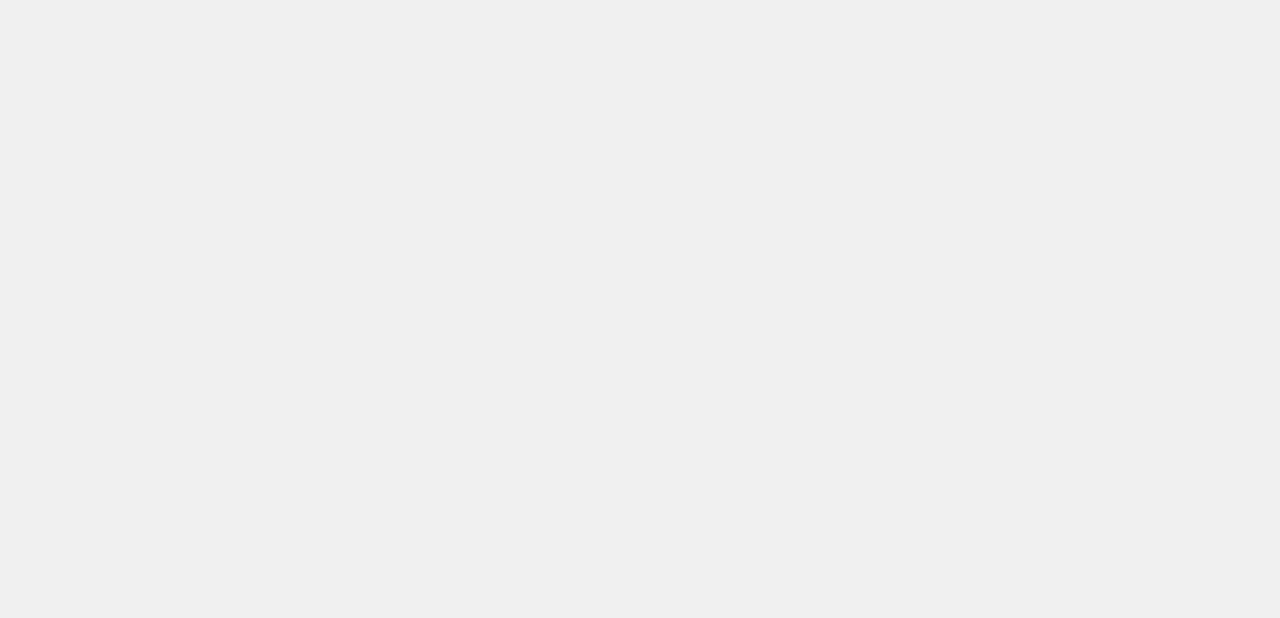
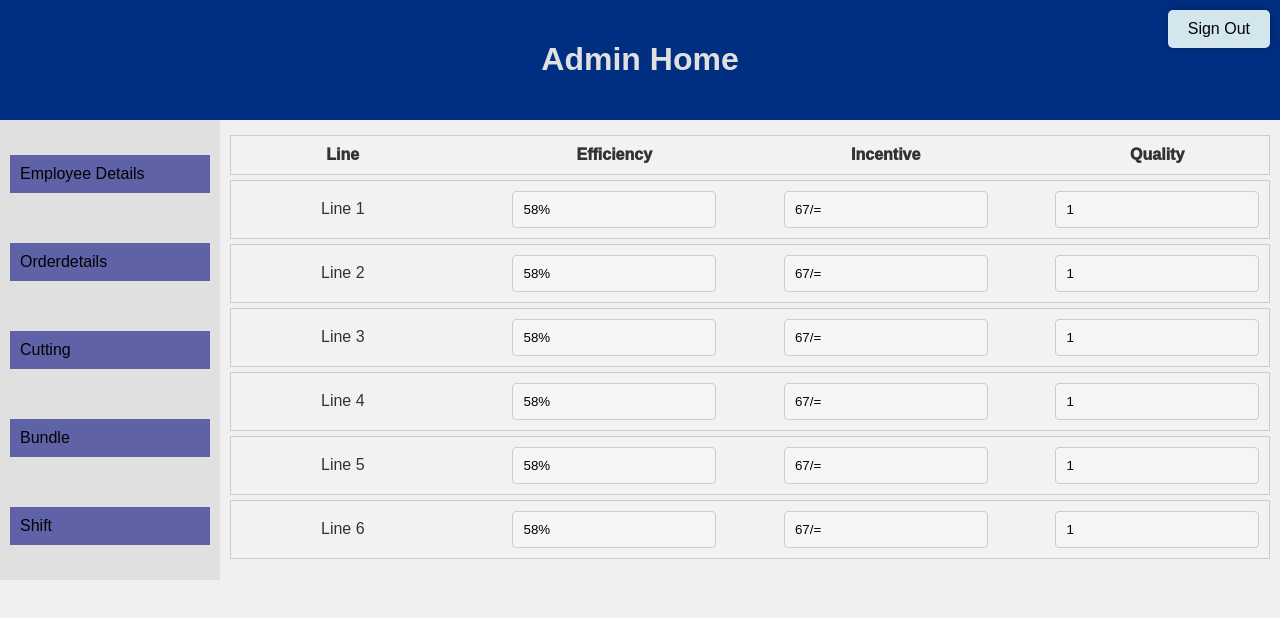
Before and after one commit to KavishkaChamath/Delta-Core, a React (Create React App) app: page /pages/Admin in a window 1280 px wide. Before the commit this address had no page. Shown: the top 618 px of the page. Built offline with nearby package versions, Linux system fonts and the light colour scheme.

Commit message:
link to the order,employee details
Admin home, Employee and Order Details done.

```diff
--- a/src/App.js
+++ b/src/App.js
@@ -13,6 +13,7 @@ import ItHome from './pages/ItHome';
 import AddEmployee from './pages/AddEmployee';
 import EmployeeHome from './pages/EmployeeHome';
 import OrderHome from './pages/OderHome';
+import Admin from './pages/Admin';
 
 
 function App() {
@@ -28,6 +29,7 @@ function App() {
        <Route path="/pages/AdminHome" element={<AdminHome />} />
        <Route path="/pages/ItHome" element={<ItHome />} />
        <Route path="/pages/LineHome" element={<LineHome />} />
+       <Route path="/pages/Admin" element={<Admin />} />
        <Route path="/pages/EmployeeHome" element={<EmployeeHome />} />
        <Route path="/pages/OrderHome" element={<OrderHome />} />
        <Route path="/components/Orderdetails" element={<Orderdetails />} />
--- a/src/components/AdminLog.js
+++ b/src/components/AdminLog.js
@@ -10,7 +10,7 @@ import { database } from '../Firebase';
 export const AdminLog = () => {
 
   const navigate = useNavigate();
-  const pageHandle = () => navigate('/pages/AdminHome');
+  const pageHandle = () => navigate('/pages/Admin');
 
   const [email, setEmail] = useState('');
   const [password, setPassword] = useState('');
--- a/src/pages/Admin.js
+++ b/src/pages/Admin.js
@@ -1,6 +1,8 @@
 import React, { useState } from 'react';
 import './Admin.css';
 import { useNavigate } from 'react-router-dom';
+import SignOut from '../components/SignOut';
+
 
 function App() {
   const navigate = useNavigate();
@@ -14,15 +16,17 @@ function App() {
     { id: 6, efficiency: "58%", incentive: "67/=", quality: "1" },
   ]);
 
-  const pageChanger = () => navigate('/components/Employee');
-  const pageChanger2 = () => navigate('/components/Orderdetails');
+  const pageChanger = () => navigate('/pages/EmployeeHome');
+  const pageChanger2 = () => navigate('/pages/OrderHome');
 
   const handleChange = (id, field, value) => {
     setLines(lines.map(line => line.id === id ? { ...line, [field]: value } : line));
   };
 
   return (
+
     <div className="App">
+      <SignOut/>
       <header className="App-header">
         <h1>Admin Home</h1>
       </header>
```
